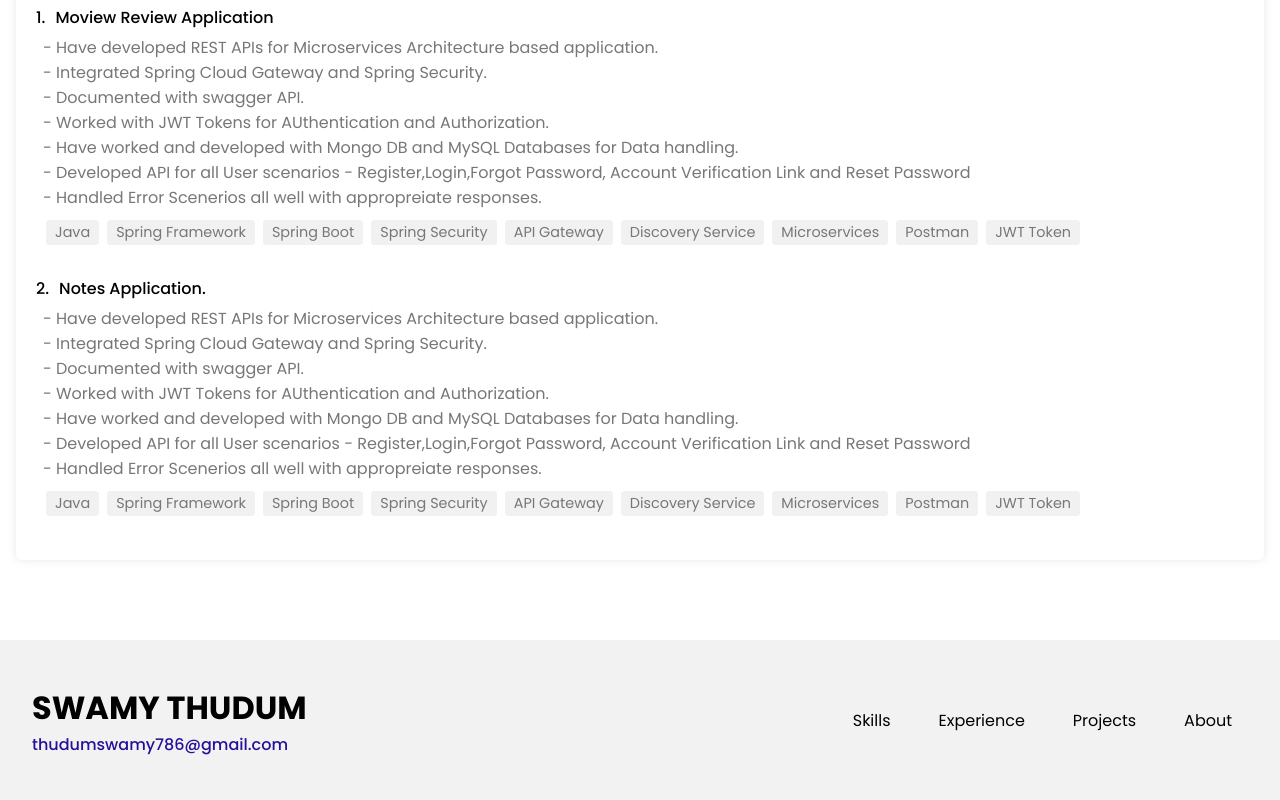
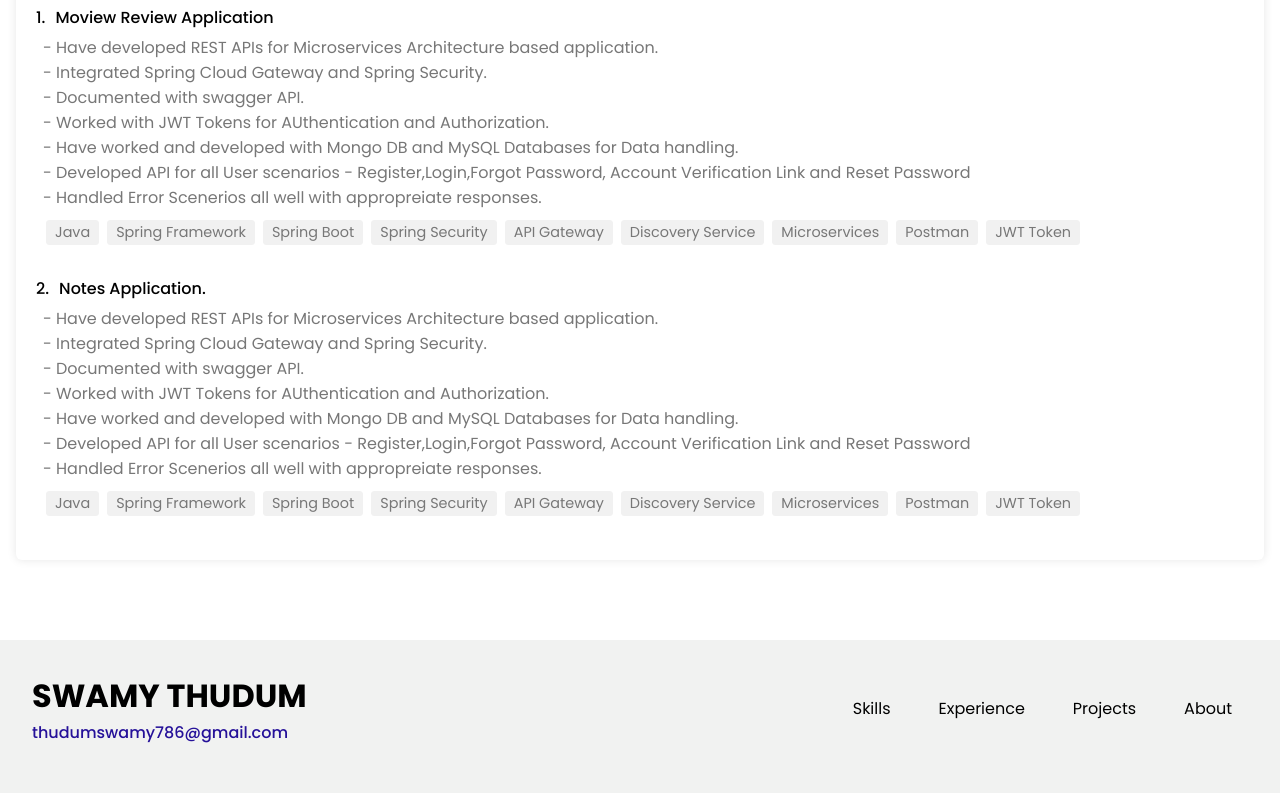
Before and after one commit to thisisswamy/personal-portfolio, an Angular app: page / in a window 1280 px wide. Shown: the part 1840-2640 px from the top of the page. Built offline with nearby package versions, Linux system fonts and the light colour scheme.

Commit message:
Added new images

```diff
--- a/src/app/common/components/footer/footer.component.scss
+++ b/src/app/common/components/footer/footer.component.scss
@@ -2,8 +2,7 @@
     display: flex;
     justify-content: center;
     // align-items: center;
-    padding: 0 3em 0 2em;
-    height: 20vh;
+    padding: 2em 3em 3em 2em;
     background-color: #f1f2f1;
 
     .title-nav{
```
Also changed, not shown: 3 other files (tests, documents, lock files or other folders).
